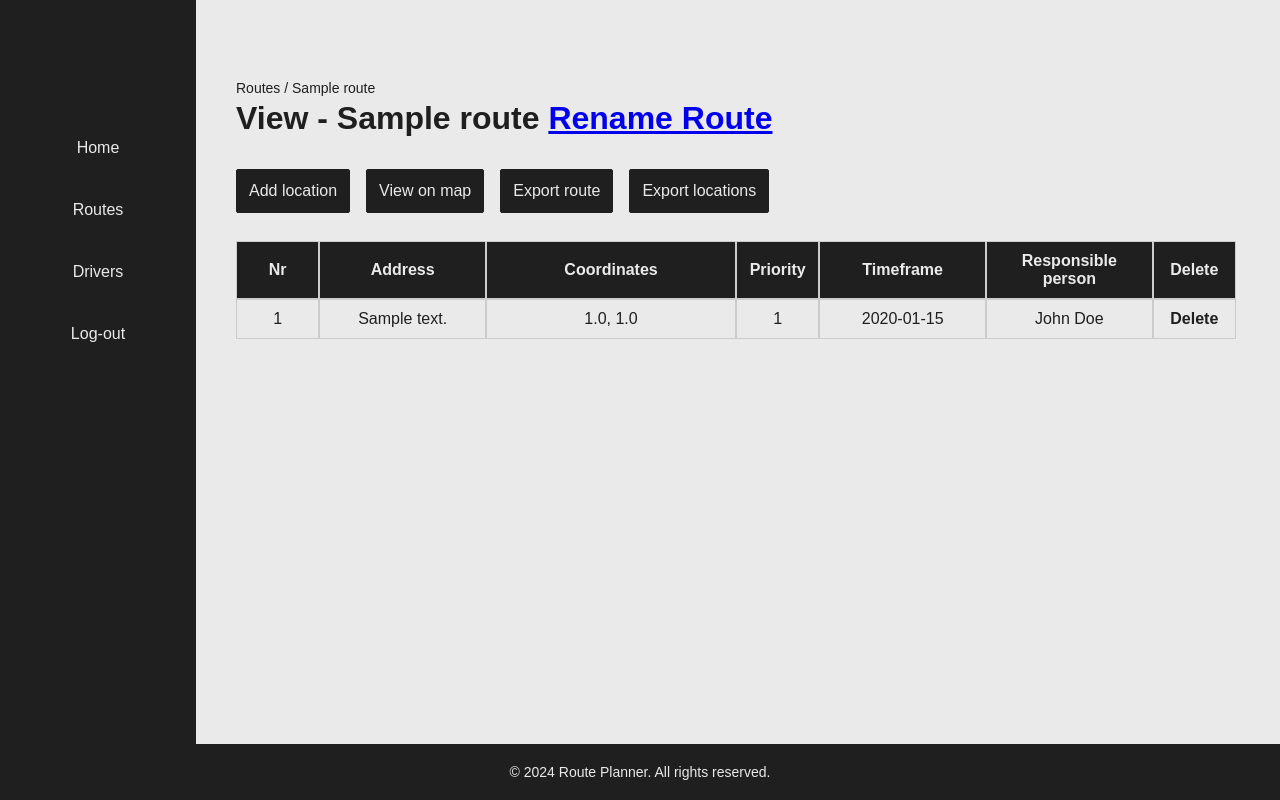
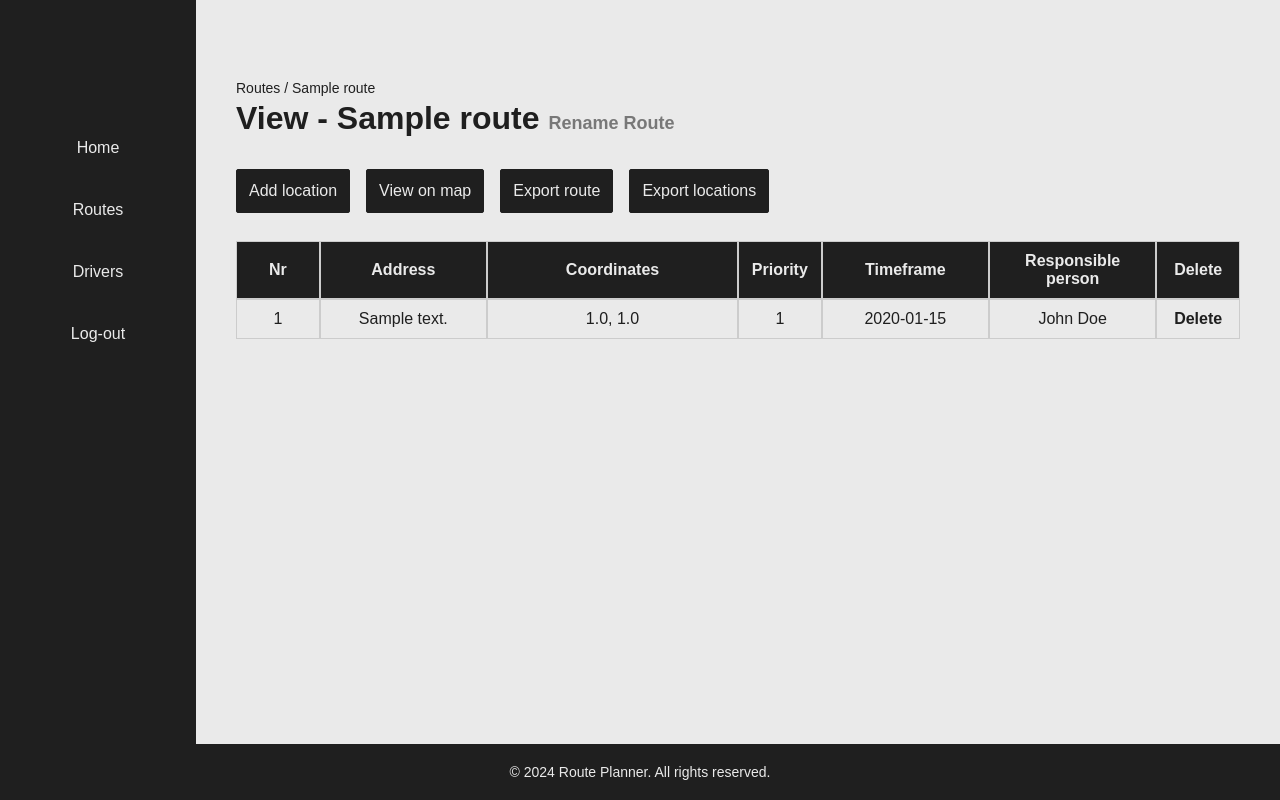
Before and after one commit to Warlexfox/Product_delivery_routing, a Flask app: page /view_route/1 in a window 1280 px wide. Run offline with Flask 3, Linux system fonts and the light colour scheme; a user stored in the database is signed in; tables that the repository leaves empty hold one stand-in row (values such as "Sample post"); some libraries are stand-ins or nearby versions.

Commit message:
UI for renaming route

```diff
--- a/static/style.css
+++ b/static/style.css
@@ -316,18 +316,33 @@
   max-width: 45rem;
 }
 
+/* RENAME ROUTE */
+.rename-route-section {
+  max-width: 65rem;
+}
+
 /* VIEW ROUTE PAGE */
 .routes-section {
-  max-width: 100rem;
+  max-width: 120rem;
 }
 .routes-table {
-  grid-template-columns: auto 1fr 3fr 2fr 2fr 2fr 2fr;
+  grid-template-columns: auto 2fr 3fr 2fr 2fr 2fr 2fr;
 }
 
 /* VIEW ONE ROUTE PAGE */
 .one-route-section {
-  max-width: 100rem;
+  max-width: 120rem;
 }
+
+.one-route-section__rename-route {
+  color: var(--gray--2);
+  font-size: 1.8rem;
+  text-decoration: none;
+}
+.one-route-section__rename-route:hover {
+  text-decoration: underline;
+}
+
 .route-actions {
   display: flex;
   gap: 1.6rem;
--- a/templates/view-one-route.html
+++ b/templates/view-one-route.html
@@ -13,7 +13,7 @@
     View - {{ route.name }}
     <a
       href="{{ url_for('rename_route', route_id=route.id) }}"
-      class="btn--small"
+      class="one-route-section__rename-route"
       >Rename Route</a
     >
   </h1>
```
Also changed, not shown: templates/rename-route.html (+23 -8 lines), instance/database.db (deleted).
